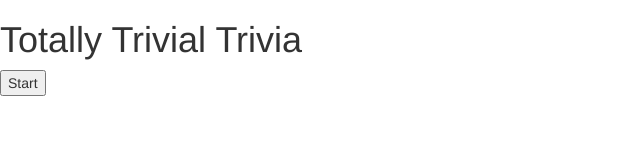
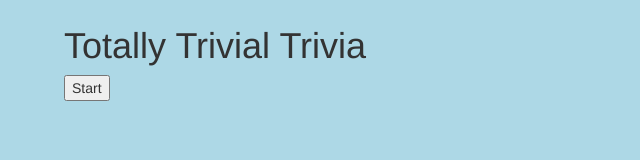
Before and after one commit to kiglaze/TriviaGame, a plain HTML site: page index.html in a window 1280 px wide. Shown: the whole page, without its empty margins (0-640 px from the left). Drawn offline with nearby package versions, Linux system fonts and the light colour scheme.

Commit message:
Improved styling.

```diff
--- a/assets/css/style.css
+++ b/assets/css/style.css
@@ -1,3 +1,9 @@
+body {
+	background-color: lightblue;
+}
+div.main-content {
+	margin: 2% 3% 2% 5%;
+}
 .trivia-option {
 	display: block;
 }
```
